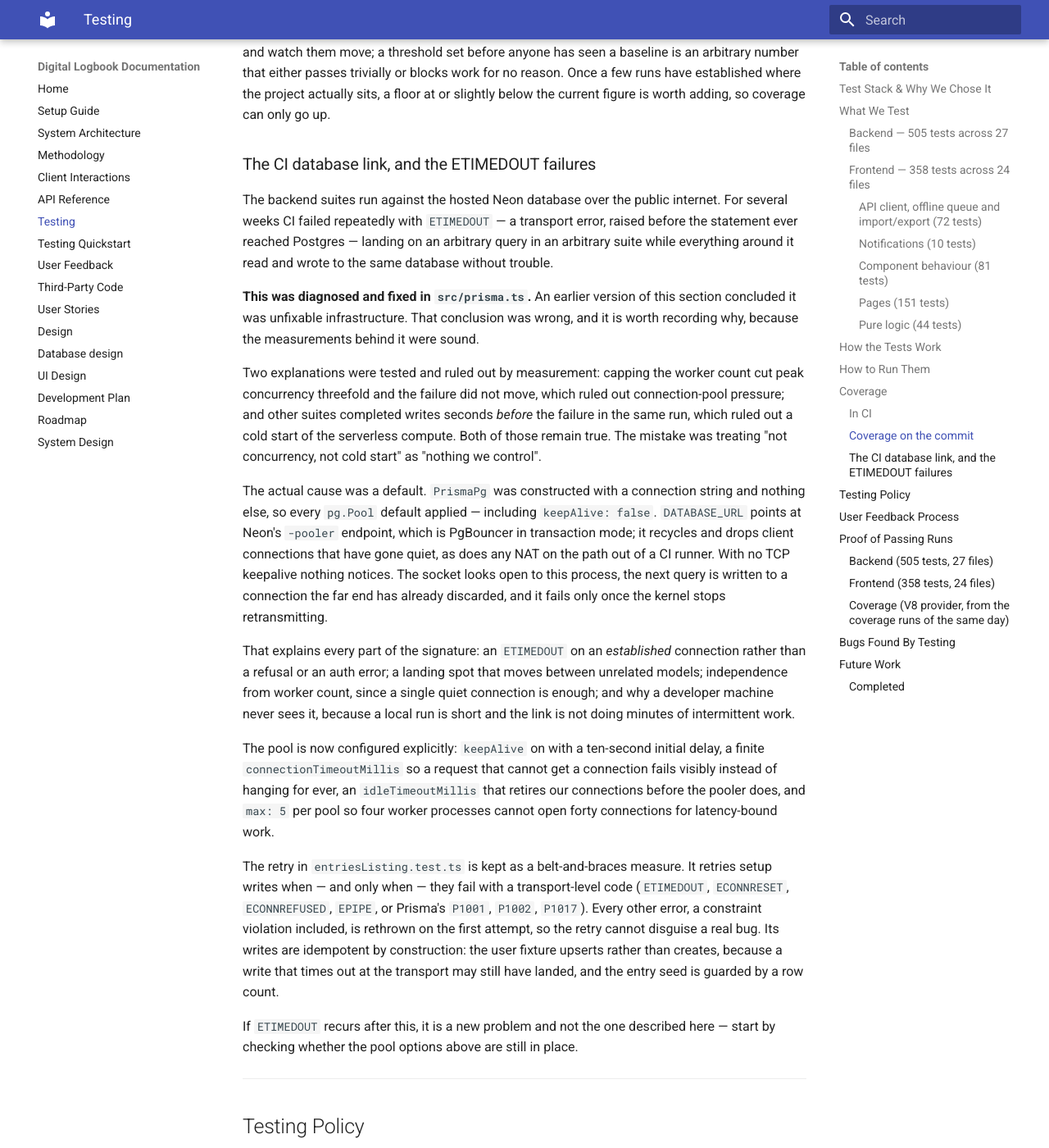
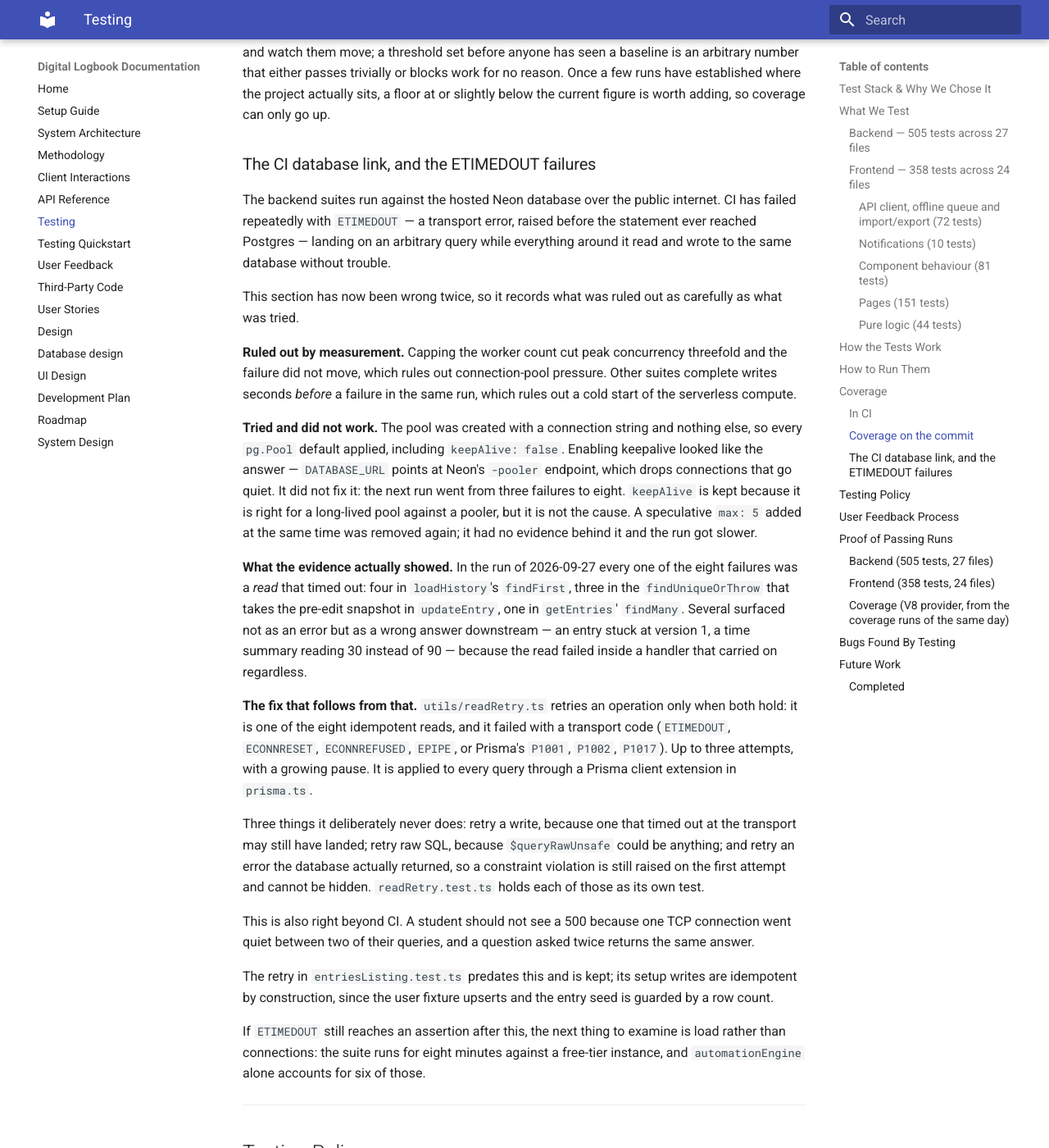
Before and after one commit to DiMpho-20/coms3011a-logbook-digital-logbook, an MkDocs documentation site: the page built from docs/testing.md, in a window 1280 px wide and 1400 px high, scrolled down 6464 px. Shown: the whole window at 82% size. Built offline with MkDocs 1.6.1 and Material for MkDocs 9.7.7, drawn with Linux system fonts in a browser that asks for light colours.

Commit message:
fix(db): retry an idempotent read whose connection died under it
The keepalive change in 74bd36e did not work. The run after it went from
three failures to eight, and took longer. keepAlive is kept because it is
right for a long-lived pool against a pooler, but it is no longer claimed
as the cause. The speculative max: 5 added beside it is removed — it had no
evidence behind it and the run got slower.

What the run did show is a pattern, not a mechanism. All eight failures
were reads that timed out at the transport: four in loadHistory's
findFirst, three in the findUniqueOrThrow that takes the pre-edit snapshot
in updateEntry, one in getEntries' findMany. Several never surfaced as an
error at all — they became a wrong answer downstream, an entry stuck at
version 1 and a time summary reading 30 instead of 90, because the read
failed inside a handler that carried on.

utils/readRetry.ts retries an operation only when both hold: it is one of
the eight idempotent reads, and it failed with a transport code. Three
attempts, growing pause, applied to every query through a client extension.

Three things it never does, each its own test: retry a write, because one
that timed out at the transport may still have landed; retry raw SQL,
because $queryRawUnsafe could be anything; and retry an error the database
actually returned, so a constraint violation is still raised on the first
attempt and cannot be hidden.

The policy is a separate module with no Prisma import, so it is testable
without a database — which matters, since what it guards against is the
database being unreachable. 22 assertions were executed directly against it
before the suite was written; readRetry.test.ts carries 13 of them.

This is right beyond CI. A student should not see a 500 because one TCP
connection went quiet between two of their queries.

docs/testing.md now records what was ruled out and what was tried and
failed, not only the current answer. It has been wrong twice.

```diff
--- a/docs/testing.md
+++ b/docs/testing.md
@@ -284,55 +284,61 @@ only go up.
 ### The CI database link, and the ETIMEDOUT failures
 
 The backend suites run against the hosted Neon database over the public
-internet. For several weeks CI failed repeatedly with `ETIMEDOUT` — a
-transport error, raised before the statement ever reached Postgres — landing
-on an arbitrary query in an arbitrary suite while everything around it read
-and wrote to the same database without trouble.
+internet. CI has failed repeatedly with `ETIMEDOUT` — a transport error,
+raised before the statement ever reached Postgres — landing on an arbitrary
+query while everything around it read and wrote to the same database without
+trouble.
 
-**This was diagnosed and fixed in `src/prisma.ts`.** An earlier version of
-this section concluded it was unfixable infrastructure. That conclusion was
-wrong, and it is worth recording why, because the measurements behind it were
-sound.
+This section has now been wrong twice, so it records what was ruled out as
+carefully as what was tried.
 
-Two explanations were tested and ruled out by measurement: capping the worker
-count cut peak concurrency threefold and the failure did not move, which ruled
-out connection-pool pressure; and other suites completed writes seconds
-*before* the failure in the same run, which ruled out a cold start of the
-serverless compute. Both of those remain true. The mistake was treating
-"not concurrency, not cold start" as "nothing we control".
+**Ruled out by measurement.** Capping the worker count cut peak concurrency
+threefold and the failure did not move, which rules out connection-pool
+pressure. Other suites complete writes seconds *before* a failure in the same
+run, which rules out a cold start of the serverless compute.
 
-The actual cause was a default. `PrismaPg` was constructed with a connection
-string and nothing else, so every `pg.Pool` default applied — including
-`keepAlive: false`. `DATABASE_URL` points at Neon's `-pooler` endpoint, which
-is PgBouncer in transaction mode; it recycles and drops client connections that
-have gone quiet, as does any NAT on the path out of a CI runner. With no TCP
-keepalive nothing notices. The socket looks open to this process, the next
-query is written to a connection the far end has already discarded, and it
-fails only once the kernel stops retransmitting.
+**Tried and did not work.** The pool was created with a connection string and
+nothing else, so every `pg.Pool` default applied, including `keepAlive: false`.
+Enabling keepalive looked like the answer — `DATABASE_URL` points at Neon's
+`-pooler` endpoint, which drops connections that go quiet. It did not fix it:
+the next run went from three failures to eight. `keepAlive` is kept because it
+is right for a long-lived pool against a pooler, but it is not the cause. A
+speculative `max: 5` added at the same time was removed again; it had no
+evidence behind it and the run got slower.
 
-That explains every part of the signature: an `ETIMEDOUT` on an *established*
-connection rather than a refusal or an auth error; a landing spot that moves
-between unrelated models; independence from worker count, since a single quiet
-connection is enough; and why a developer machine never sees it, because a
-local run is short and the link is not doing minutes of intermittent work.
+**What the evidence actually showed.** In the run of 2026-09-27 every one of
+the eight failures was a *read* that timed out: four in `loadHistory`'s
+`findFirst`, three in the `findUniqueOrThrow` that takes the pre-edit snapshot
+in `updateEntry`, one in `getEntries`' `findMany`. Several surfaced not as an
+error but as a wrong answer downstream — an entry stuck at version 1, a time
+summary reading 30 instead of 90 — because the read failed inside a handler
+that carried on regardless.
 
-The pool is now configured explicitly: `keepAlive` on with a ten-second initial
-delay, a finite `connectionTimeoutMillis` so a request that cannot get a
-connection fails visibly instead of hanging for ever, an `idleTimeoutMillis`
-that retires our connections before the pooler does, and `max: 5` per pool so
-four worker processes cannot open forty connections for latency-bound work.
+**The fix that follows from that.** `utils/readRetry.ts` retries an operation
+only when both hold: it is one of the eight idempotent reads, and it failed
+with a transport code (`ETIMEDOUT`, `ECONNRESET`, `ECONNREFUSED`, `EPIPE`, or
+Prisma's `P1001`, `P1002`, `P1017`). Up to three attempts, with a growing
+pause. It is applied to every query through a Prisma client extension in
+`prisma.ts`.
 
-The retry in `entriesListing.test.ts` is kept as a belt-and-braces measure.
-It retries setup writes when — and only when — they fail with a transport-level
-code (`ETIMEDOUT`, `ECONNRESET`, `ECONNREFUSED`, `EPIPE`, or Prisma's `P1001`,
-`P1002`, `P1017`). Every other error, a constraint violation included, is
-rethrown on the first attempt, so the retry cannot disguise a real bug. Its
-writes are idempotent by construction: the user fixture upserts rather than
-creates, because a write that times out at the transport may still have landed,
-and the entry seed is guarded by a row count.
+Three things it deliberately never does: retry a write, because one that timed
+out at the transport may still have landed; retry raw SQL, because
+`$queryRawUnsafe` could be anything; and retry an error the database actually
+returned, so a constraint violation is still raised on the first attempt and
+cannot be hidden. `readRetry.test.ts` holds each of those as its own test.
 
-If `ETIMEDOUT` recurs after this, it is a new problem and not the one described
-here — start by checking whether the pool options above are still in place.
+This is also right beyond CI. A student should not see a 500 because one TCP
+connection went quiet between two of their queries, and a question asked twice
+returns the same answer.
+
+The retry in `entriesListing.test.ts` predates this and is kept; its setup
+writes are idempotent by construction, since the user fixture upserts and the
+entry seed is guarded by a row count.
+
+If `ETIMEDOUT` still reaches an assertion after this, the next thing to
+examine is load rather than connections: the suite runs for eight minutes
+against a free-tier instance, and `automationEngine` alone accounts for six of
+those.
 
 ---
 
```
Also changed, not shown: 3 other files.
